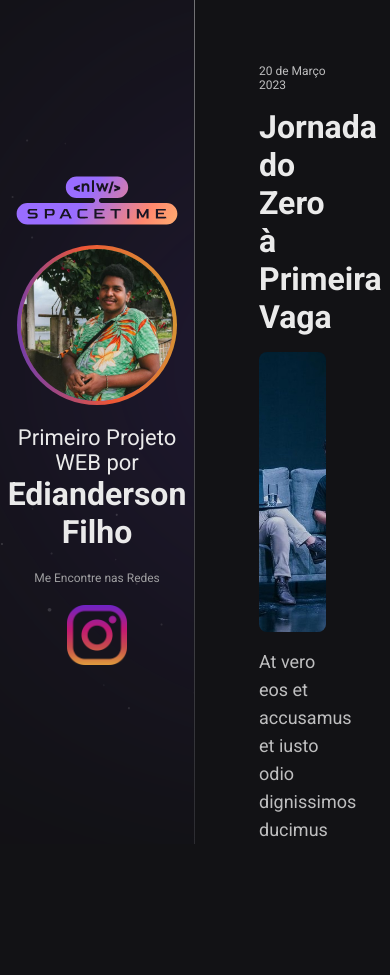
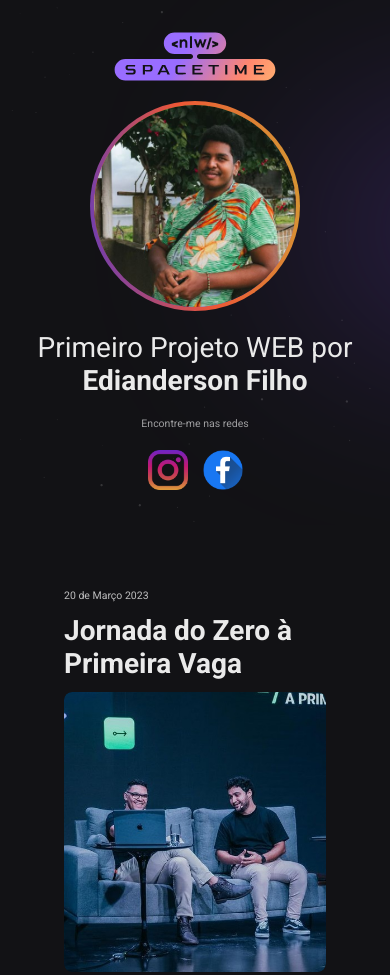
Before and after one commit to Edianderson12/spacetime-NLW, a plain HTML site: page index.html in a window 390 px wide. Shown: the top 975 px of the page. Before the commit the page ends 844 px from the top, so only its background shows below. Drawn offline with Linux system fonts and the light colour scheme.

Commit message:
resposividade

```diff
--- a/index.html
+++ b/index.html
@@ -28,13 +28,20 @@
         <strong>Edianderson Filho</strong>
       </p>
 
-      <span>Me Encontre nas Redes</span>
+      <span>Encontre-me nas redes</span>
+
+      <div class="redes">
         <a
           href="https://instagram.com/_ediandersonf?igshid=MzNlNGNkZWQ4Mg=="
           target="_blank"
         >
-        <img src="./assets/instagram.png" alt="ícone instagram" />
+          <img src="./assets/instagram.png" alt="ícone do instagram" />
         </a>
+
+        <a href="https://www.facebook.com/edianderson.ferreira" target="_blank">
+          <img src="./assets/facebook.png" alt="ícone do facebook" />
+        </a>
+      </div>
     </aside>
     <nav>
       <a
@@ -44,10 +51,12 @@
       >
         <small>20 de Março 2023</small>
         <h1>Jornada do Zero à Primeira Vaga</h1>
+        <div>
           <img
             src="./assets/jornada.png"
             alt="Rodrigo e Mayk apresentando o evento Jornada do Zero à Primeira Vaga"
         />
+        </div>
         <p>
           At vero eos et accusamus et iusto odio dignissimos ducimus qui
           blanditiis praesentium voluptatum deleniti atque corrupti quos dolores
@@ -62,10 +71,12 @@
       >
         <small>20 de Março 2023</small>
         <h1>Jornada do Zero à Primeira Vaga</h1>
+        <div>
           <img
             src="./assets/jornada.png"
             alt="Rodrigo e Mayk apresentando o evento Jornada do Zero à Primeira Vaga"
         />
+        </div>
         <p>
           At vero eos et accusamus et iusto odio dignissimos ducimus qui
           blanditiis praesentium voluptatum deleniti atque corrupti quos dolores
--- a/styles.css
+++ b/styles.css
@@ -2,6 +2,33 @@
   margin: 0;
   padding: 0;
   box-sizing: border-box;
+}
+
+:root {
+  font-size: 16px;
+}
+
+::-webkit-scrollbar {
+  width: 8px;
+}
+
+::-webkit-scrollbar-track {
+  background-color: #2c2c31;
+}
+
+::-webkit-scrollbar-thumb {
+  background-color: #9e9ea0;
+}
+
+@keyframes entering {
+  from {
+    opacity: 0;
+    transform: translateY(-200px);
+  }
+  to {
+    opacity: 1;
+    transform: translateY(0);
+  }
 }
 
 body {
@@ -21,12 +48,13 @@ nav {
   grid-area: timeline;
 
   overflow-y: scroll;
+  animation: entering 0.9s;
 }
 
 .memory {
   display: flex;
   flex-direction: column;
-  gap: 16px;
+  gap: 12px;
 
   text-decoration: none;
   margin-bottom: 64px;
@@ -34,11 +62,11 @@ nav {
 
 .memory small {
   color: #bebebf;
-  font-size: 12px;
+  font-size: 0.75rem;
 }
 
 .memory h1 {
-  font-size: 32px;
+  font-size: 2rem;
   color: #eaeaea;
 }
 
@@ -47,10 +75,23 @@ nav {
   height: 280px;
   object-fit: cover;
   border-radius: 8px;
+
+  transition: transform 0.3s ease-in-out;
+}
+
+.memory div {
+  width: 100%;
+  height: 280px;
+  overflow: hidden;
+  border-radius: 8px;
+}
+
+.memory:hover img {
+  transform: scale(1.1);
 }
 
 .memory p {
-  font-size: 18px;
+  font-size: 1.2rem;
   color: #bebebf;
   line-height: 28px;
 }
@@ -71,11 +112,24 @@ aside {
   background-position: top right;
   background-repeat: no-repeat;
   background-size: auto 100%;
+
+}
+
+aside * {
+  animation: entering 0.9s ease-in-out;
+}
+
+.redes {
+  display: flex;
+  flex-direction: row;
+  align-items: center;
+  justify-content: center;
+  gap: 15px;
 }
 
 aside img:nth-child(2) {
-  width: 160px;
-  height: 160px;
+  width: 15rem;
+  height: 15rem;
   border-radius: 50%;
 
   border: 4px solid transparent;
@@ -84,20 +138,40 @@ aside img:nth-child(2) {
 }
 
 aside img:nth-last-child(1) {
-  width: 60px;
-  height: 60px;
+  width: 40px;
+  height: 40px;
+}
 
-}
 aside p {
-  font-size: 22px;
+  font-size: 2rem;
   text-align: center;
 }
 
-aside p strong {
-  font-size: 32px;
+
+aside span {
+  font-size: 0.75rem;
+  color: #9e9ea0;
 }
 
-aside span {
-  font-size: 12px;
-  color: #9e9ea0;
+@media (max-width: 768px){
+  :root {
+    font-size: 14px;
+  }
+
+  body {
+    grid-template-columns: 1fr;
+    grid-template-rows: 0.2fr 0.8fr;
+    grid-template-areas:
+    "profile"
+    "timeline";
+  }
+
+  aside {
+    border-right: none;
+    padding: 32px 12px;
+  }
+
+  nav {
+    overflow-y: visible;
+  }
 }
```
Lines whose indentation alone changed are shown as unchanged.
